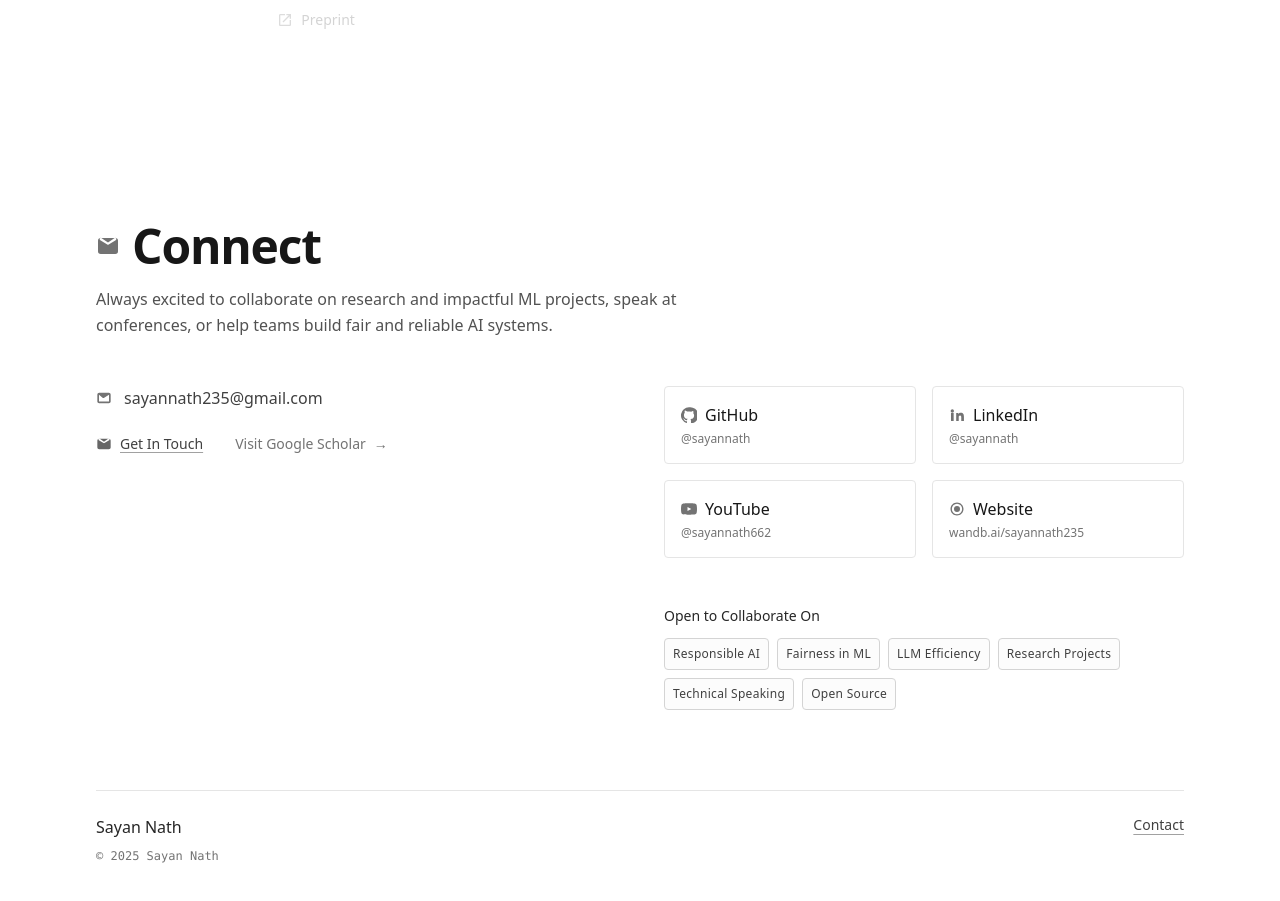
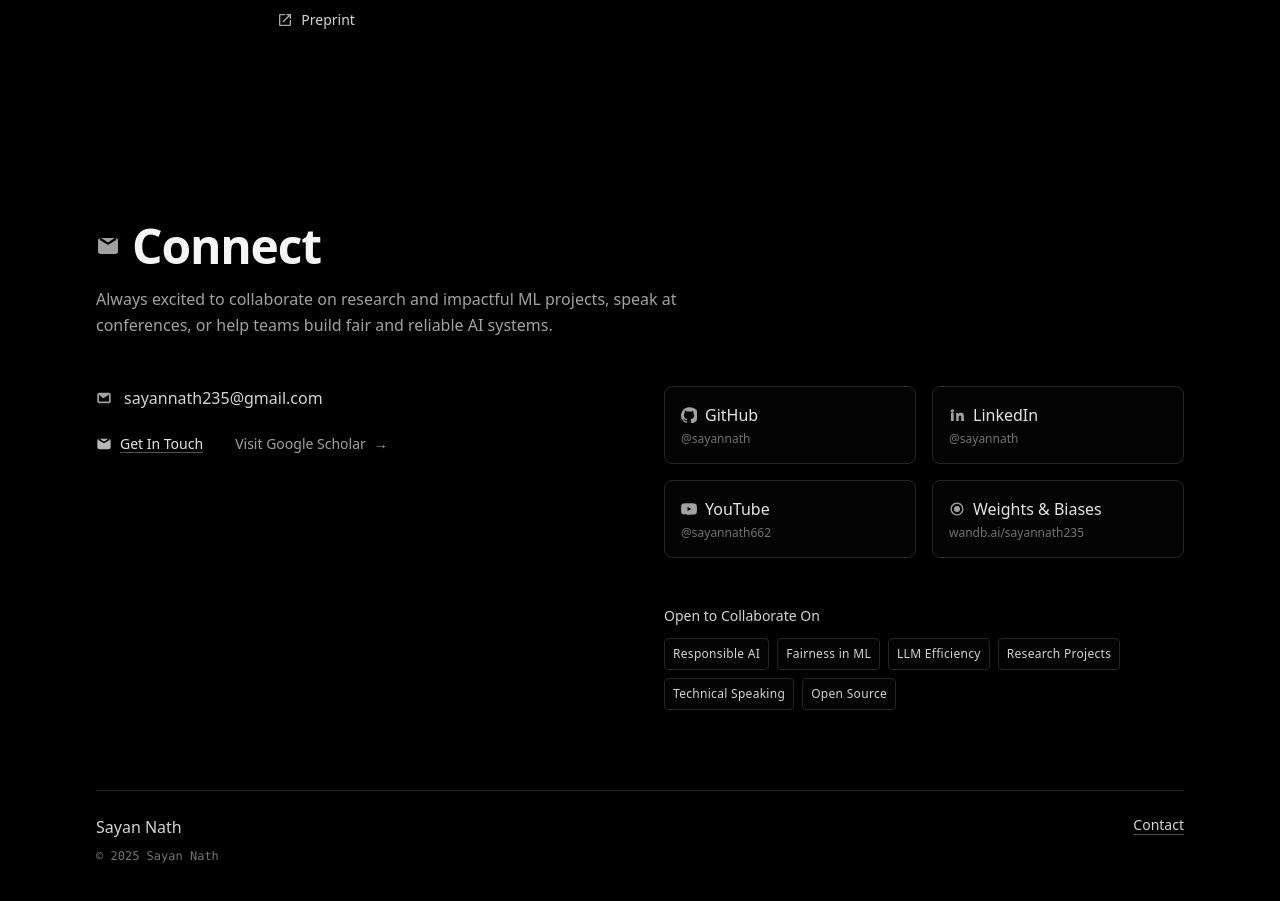
Before and after one commit to sayannath/portfolio, a Next.js app: page / in a window 1280 px wide. Shown: the part 5187-6088 px from the top of the page. Built offline with nearby package versions, Linux system fonts and the light colour scheme.

Commit message:
Added the dark theme

```diff
--- a/package.json
+++ b/package.json
@@ -12,7 +12,6 @@
   "dependencies": {
     "lucide-react": "^0.544.0",
     "next": "15.5.2",
-    "next-themes": "^0.4.6",
     "react": "19.1.0",
     "react-dom": "19.1.0"
   },
--- a/src/app/layout.tsx
+++ b/src/app/layout.tsx
@@ -2,26 +2,26 @@ import "./globals.css";
 import { inter } from "./fonts";
 import type { Metadata } from "next";
 import SideNav from "@/components/SideNav";
-import Providers from "./providers";
 
 export const metadata: Metadata = {
   title: "Sayan — Portfolio",
   description: "Personal site",
 };
 
-export default function RootLayout({ children }: { children: React.ReactNode }) {
+export default function RootLayout({
+  children,
+}: {
+  children: React.ReactNode;
+}) {
   return (
-    <html lang="en" suppressHydrationWarning>
+    <html lang="en" className="dark">
       <body
         className={`${inter.variable} min-h-screen antialiased
-                    bg-white text-neutral-900
-                    dark:bg-[#000000FF] dark:text-neutral-100
+                    bg-[#000000FF] text-neutral-100
                     transition-colors`}
       >
-        <Providers>
-          <SideNav />
-          {children}
-        </Providers>
+        <SideNav />
+        {children}
       </body>
     </html>
   );
--- a/src/app/providers.tsx
+++ b/src/app/providers.tsx
@@ -1,5 +1,9 @@
 "use client";
 
-export default function Providers({ children }: { children: React.ReactNode }) {
+export default function Providers({
+    children,
+}: {
+    children: React.ReactNode;
+}) {
     return <>{children}</>;
 }
--- a/src/components/Connect.tsx
+++ b/src/components/Connect.tsx
@@ -1,23 +1,64 @@
-"use client";
+import React from "react";
 
-import ThemeToggle from "./ThemeToggle";
+const LINKS = [
+    {
+        href: "https://github.com/sayannath",
+        label: "GitHub",
+        handle: "@sayannath",
+        icon: (
+            <path d="M12 .5a12 12 0 0 0-3.79 23.4c.6.11.82-.26.82-.58v-2.04c-3.34.73-4.04-1.61-4.04-1.61-.55-1.4-1.34-1.77-1.34-1.77-1.1-.75.08-.74.08-.74 1.22.08 1.87 1.25 1.87 1.25 1.08 1.86 2.83 1.32 3.52 1.01.11-.8.42-1.33.77-1.64-2.67-.31-5.47-1.34-5.47-5.95 0-1.31.47-2.38 1.24-3.22-.12-.31-.54-1.56.12-3.25 0 0 1.01-.32 3.3 1.23A11.5 11.5 0 0 1 12 6.84c1.02.01 2.05.14 3.01.42 2.28-1.55 3.29-1.23 3.29-1.23.66 1.69.24 2.94.12 3.25.77.84 1.23 1.91 1.23 3.22 0 4.62-2.81 5.63-5.49 5.93.43.38.82 1.12.82 2.26v3.35c0 .32.22.7.83.58A12 12 0 0 0 12 .5Z" />
+        ),
+    },
+    {
+        href: "https://www.linkedin.com/in/sayannath235/",
+        label: "LinkedIn",
+        handle: "@sayannath",
+        icon: (
+            <path d="M4.98 3.5A2.5 2.5 0 1 0 5 8.5a2.5 2.5 0 0 0-.02-5ZM3 9h4v12H3V9Zm7 0h3.8v1.64h.05c.53-.95 1.83-1.96 3.77-1.96 4.03 0 4.77 2.65 4.77 6.1V21h-4v-5.34c0-1.27-.02-2.9-1.77-2.9-1.77 0-2.04 1.38-2.04 2.8V21h-3.78V9Z" />
+        ),
+    },
+    {
+        href: "https://youtube.com/@sayannath662",
+        label: "YouTube",
+        handle: "@sayannath662",
+        icon: (
+            <path d="M23.5 6.2a2.97 2.97 0 0 0-2.09-2.1C19.43 3.5 12 3.5 12 3.5s-7.43 0-9.41.6a2.97 2.97 0 0 0-2.09 2.1A31.4 31.4 0 0 0 0 12c0 1.97.17 3.94.5 5.8a2.97 2.97 0 0 0 2.09 2.1C4.57 20.5 12 20.5 12 20.5s7.43 0 9.41-.6a2.97 2.97 0 0 0 2.09-2.1c.33-1.86.5-3.83.5-5.8 0-1.97-.17-3.94-.5-5.8ZM9.75 15.02V8.98L15.5 12 9.75 15.02Z" />
+        ),
+    },
+    {
+        href: "https://wandb.ai/sayannath235",
+        label: "Weights & Biases",
+        handle: "wandb.ai/sayannath235",
+        icon: (
+            <path d="M12 2.25c-5.38 0-9.75 4.37-9.75 9.75s4.37 9.75 9.75 9.75 9.75-4.37 9.75-9.75S17.38 2.25 12 2.25Zm0 17.5a7.75 7.75 0 1 1 0-15.5 7.75 7.75 0 0 1 0 15.5ZM7.5 12a4.5 4.5 0 1 0 9 0 4.5 4.5 0 0 0-9 0Z" />
+        ),
+    },
+];
+
+const TAGS = [
+    "Responsible AI",
+    "Fairness in ML",
+    "LLM Efficiency",
+    "Research Projects",
+    "Technical Speaking",
+    "Open Source",
+];
 
 export default function Connect() {
     return (
         <section id="connect" className="max-w-6xl mx-auto px-6 sm:px-8 py-24">
             {/* Title */}
             <div className="flex items-center gap-3">
-                <svg className="w-6 h-6 text-neutral-500 dark:text-neutral-400" viewBox="0 0 24 24" fill="currentColor" aria-hidden="true">
+                <svg className="w-6 h-6 text-neutral-400" viewBox="0 0 24 24" fill="currentColor" aria-hidden="true">
                     <path d="M2 6.75A2.75 2.75 0 0 1 4.75 4h14.5A2.75 2.75 0 0 1 22 6.75v10.5A2.75 2.75 0 0 1 19.25 20H4.75A2.75 2.75 0 0 1 2 17.25V6.75Zm2.28-.53 7.02 4.39c.42.26.97.26 1.39 0l7.02-4.39a1.25 1.25 0 0 0-1.39-2.08L12 8.58 5.67 4.14a1.25 1.25 0 1 0-1.39 2.08Z" />
                 </svg>
-                <h2 className="text-4xl sm:text-5xl text-neutral-900 dark:text-neutral-100 font-semibold tracking-tight">
-                    Connect
-                </h2>
+                <h2 className="text-4xl sm:text-5xl text-neutral-100 font-semibold tracking-tight">Connect</h2>
             </div>
 
             {/* Intro */}
-            <p className="mt-4 max-w-2xl text-neutral-600 dark:text-neutral-400 leading-relaxed">
-                Always excited to collaborate on research and impactful ML projects, speak at conferences, or help teams build fair and reliable AI systems.
+            <p className="mt-4 max-w-2xl text-neutral-400 leading-relaxed">
+                Always excited to collaborate on research and impactful ML projects, speak at conferences, or help teams build fair
+                and reliable AI systems.
             </p>
 
             {/* Grid */}
@@ -25,8 +66,8 @@ export default function Connect() {
                 {/* Left column */}
                 <div className="lg:col-span-6 space-y-6 max-w-xl">
                     {/* Email */}
-                    <div className="flex items-center gap-3 text-neutral-700 dark:text-neutral-300">
-                        <svg className="w-4 h-4 text-neutral-500 dark:text-neutral-400" viewBox="0 0 24 24" fill="currentColor" aria-hidden="true">
+                    <div className="flex items-center gap-3 text-neutral-300">
+                        <svg className="w-4 h-4 text-neutral-400" viewBox="0 0 24 24" fill="currentColor" aria-hidden="true">
                             <path d="M2 6.75A2.75 2.75 0 0 1 4.75 4h14.5A2.75 2.75 0 0 1 22 6.75v10.5A2.75 2.75 0 0 1 19.25 20H4.75A2.75 2.75 0 0 1 2 17.25V6.75Zm2.5.27v9.96c0 .14.11.27.25.27h14.5c.14 0 .25-.13.25-.27V7.02l-7.2 4.51a2.25 2.25 0 0 1-2.4 0L4.5 7.02Z" />
                         </svg>
                         <span className="text-sm sm:text-base">sayannath235@gmail.com</span>
@@ -37,12 +78,12 @@ export default function Connect() {
                         <a
                             href="mailto:sayannath235@gmail.com"
                             className="inline-flex items-center gap-2
-                         text-neutral-700 hover:text-black underline underline-offset-[3px]
-                         decoration-neutral-400 hover:decoration-black
-                         dark:text-neutral-300 dark:hover:text-white
-                         dark:decoration-neutral-600 dark:hover:decoration-white"
+                         text-neutral-200 hover:text-white
+                         underline underline-offset-[3px]
+                         decoration-neutral-600 hover:decoration-white
+                         focus:outline-none focus-visible:ring-2 focus-visible:ring-neutral-600 rounded"
                         >
-                            <svg className="w-4 h-4 opacity-80" viewBox="0 0 24 24" fill="currentColor">
+                            <svg className="w-4 h-4 opacity-80" viewBox="0 0 24 24" fill="currentColor" aria-hidden="true">
                                 <path d="M2 6.75A2.75 2.75 0 0 1 4.75 4h14.5A2.75 2.75 0 0 1 22 6.75v10.5A2.75 2.75 0 0 1 19.25 20H4.75A2.75 2.75 0 0 1 2 17.25V6.75Zm2.28-.53 7.02 4.39c.42.26.97.26 1.39 0l7.02-4.39a1.25 1.25 0 0 0-1.39-2.08L12 8.58 5.67 4.14a1.25 1.25 0 1 0-1.39 2.08Z" />
                             </svg>
                             Get In Touch
@@ -53,8 +94,8 @@ export default function Connect() {
                             target="_blank"
                             rel="noreferrer noopener"
                             className="inline-flex items-center gap-2
-                         text-neutral-500 hover:text-black
-                         dark:text-neutral-400 dark:hover:text-white"
+                         text-neutral-400 hover:text-white
+                         focus:outline-none focus-visible:ring-2 focus-visible:ring-neutral-600 rounded"
                         >
                             Visit Google Scholar <span aria-hidden="true">→</span>
                         </a>
@@ -63,78 +104,41 @@ export default function Connect() {
 
                 {/* Right column: cards */}
                 <div className="lg:col-span-6 grid sm:grid-cols-2 gap-4">
-                    {[
-                        {
-                            href: "https://github.com/sayannath",
-                            label: "GitHub",
-                            handle: "@sayannath",
-                            icon: (
-                                <path d="M12 .5a12 12 0 0 0-3.79 23.4c.6.11.82-.26.82-.58v-2.04c-3.34.73-4.04-1.61-4.04-1.61-.55-1.4-1.34-1.77-1.34-1.77-1.1-.75.08-.74.08-.74 1.22.08 1.87 1.25 1.87 1.25 1.08 1.86 2.83 1.32 3.52 1.01.11-.8.42-1.33.77-1.64-2.67-.31-5.47-1.34-5.47-5.95 0-1.31.47-2.38 1.24-3.22-.12-.31-.54-1.56.12-3.25 0 0 1.01-.32 3.3 1.23A11.5 11.5 0 0 1 12 6.84c1.02.01 2.05.14 3.01.42 2.28-1.55 3.29-1.23 3.29-1.23.66 1.69.24 2.94.12 3.25.77.84 1.23 1.91 1.23 3.22 0 4.62-2.81 5.63-5.49 5.93.43.38.82 1.12.82 2.26v3.35c0 .32.22.7.83.58A12 12 0 0 0 12 .5Z" />
-                            ),
-                        },
-                        {
-                            href: "https://www.linkedin.com/in/sayannath235/",
-                            label: "LinkedIn",
-                            handle: "@sayannath",
-                            icon: (
-                                <path d="M4.98 3.5A2.5 2.5 0 1 0 5 8.5a2.5 2.5 0 0 0-.02-5ZM3 9h4v12H3V9Zm7 0h3.8v1.64h.05c.53-.95 1.83-1.96 3.77-1.96 4.03 0 4.77 2.65 4.77 6.1V21h-4v-5.34c0-1.27-.02-2.9-1.77-2.9-1.77 0-2.04 1.38-2.04 2.8V21h-3.78V9Z" />
-                            ),
-                        },
-                        {
-                            href: "https://youtube.com/@sayannath662",
-                            label: "YouTube",
-                            handle: "@sayannath662",
-                            icon: (
-                                <path d="M23.5 6.2a2.97 2.97 0 0 0-2.09-2.1C19.43 3.5 12 3.5 12 3.5s-7.43 0-9.41.6a2.97 2.97 0 0 0-2.09 2.1A31.4 31.4 0 0 0 0 12c0 1.97.17 3.94.5 5.8a2.97 2.97 0 0 0 2.09 2.1C4.57 20.5 12 20.5 12 20.5s7.43 0 9.41-.6a2.97 2.97 0 0 0 2.09-2.1c.33-1.86.5-3.83.5-5.8 0-1.97-.17-3.94-.5-5.8ZM9.75 15.02V8.98L15.5 12 9.75 15.02Z" />
-                            ),
-                        },
-                        {
-                            href: "https://wandb.ai/sayannath235",
-                            label: "Website",
-                            handle: "wandb.ai/sayannath235",
-                            icon: (
-                                <path d="M12 2.25c-5.38 0-9.75 4.37-9.75 9.75s4.37 9.75 9.75 9.75 9.75-4.37 9.75-9.75S17.38 2.25 12 2.25Zm0 17.5a7.75 7.75 0 1 1 0-15.5 7.75 7.75 0 0 1 0 15.5ZM7.5 12a4.5 4.5 0 1 0 9 0 4.5 4.5 0 0 0-9 0Z" />
-                            ),
-                        },
-                    ].map(({ href, label, handle, icon }) => (
+                    {LINKS.map(({ href, label, handle, icon }) => (
                         <a
                             key={href}
                             href={href}
                             target="_blank"
                             rel="noreferrer noopener"
-                            className="group block rounded border border-neutral-200 dark:border-neutral-800
-                         bg-white/60 dark:bg-neutral-950/40 p-4"
+                            className="group block rounded-lg border border-neutral-800
+                         bg-neutral-950/40 p-4
+                         hover:border-neutral-600 hover:bg-neutral-950/60
+                         transition-colors
+                         focus:outline-none focus-visible:ring-2 focus-visible:ring-neutral-600"
                         >
                             <div className="flex items-center gap-2">
-                                <svg className="w-4 h-4 text-neutral-500 dark:text-neutral-400" viewBox="0 0 24 24" fill="currentColor">
+                                <svg className="w-4 h-4 text-neutral-400" viewBox="0 0 24 24" fill="currentColor" aria-hidden="true">
                                     {icon}
                                 </svg>
-                                <span className="font-medium text-neutral-900 dark:text-neutral-200">{label}</span>
+                                <span className="font-medium text-neutral-200">{label}</span>
                             </div>
                             <p className="text-xs text-neutral-500 mt-1">{handle}</p>
+                            <span className="sr-only">{label} link</span>
                         </a>
                     ))}
                 </div>
 
                 {/* Tags under right column */}
                 <div className="lg:col-span-6 lg:col-start-7">
-                    <p className="text-sm font-medium text-neutral-800 dark:text-neutral-300">Open to Collaborate On</p>
+                    <p className="text-sm font-medium text-neutral-300">Open to Collaborate On</p>
                     <div className="mt-3 flex flex-wrap gap-2">
-                        {[
-                            "Responsible AI",
-                            "Fairness in ML",
-                            "LLM Efficiency",
-                            "Research Projects",
-                            "Technical Speaking",
-                            "Open Source",
-                        ].map((tag) => (
+                        {TAGS.map((tag) => (
                             <span
                                 key={tag}
-                                className="text-[12px] tracking-wide
-                           text-neutral-700 dark:text-neutral-300
-                           border border-neutral-300 dark:border-neutral-800
+                                className="text-[12px] tracking-wide text-neutral-300
+                           border border-neutral-800
                            rounded px-2 py-[6px]
-                           bg-neutral-50/60 dark:bg-neutral-950/40"
+                           bg-neutral-950/40"
                             >
                                 {tag}
                             </span>
@@ -144,22 +148,22 @@ export default function Connect() {
             </div>
 
             {/* Footer */}
-            <div className="mt-20 border-t border-neutral-200 dark:border-neutral-800 pt-6">
+            <div className="mt-20 border-t border-neutral-800 pt-6">
                 <div className="flex items-start justify-between">
                     <div>
-                        <p className="text-sm sm:text-base text-neutral-800 dark:text-neutral-300">Sayan Nath</p>
-                        <p className="mt-2 text-[12px] font-mono text-neutral-500 dark:text-neutral-500/80">
+                        <p className="text-sm sm:text-base text-neutral-300">Sayan Nath</p>
+                        <p className="mt-2 text-[12px] font-mono text-neutral-500">
                             © {new Date().getFullYear()} Sayan Nath
                         </p>
                     </div>
+
                     <div className="flex items-center gap-6 text-sm">
-                        {/* <ThemeToggle /> */}
                         <a
                             href="mailto:sayannath235@gmail.com"
                             className="underline underline-offset-4
-                         text-neutral-700 decoration-neutral-400 hover:text-black
-                         dark:text-neutral-300 dark:decoration-neutral-600
-                         hover:dark:text-white hover:dark:decoration-white"
+                         text-neutral-300 decoration-neutral-600
+                         hover:text-white hover:decoration-white
+                         focus:outline-none focus-visible:ring-2 focus-visible:ring-neutral-600 rounded"
                         >
                             Contact
                         </a>
--- a/src/components/Publication.tsx
+++ b/src/components/Publication.tsx
@@ -100,20 +100,20 @@ export default function Publication() {
             <div className="flex items-center gap-3">
                 {/* book icon */}
                 <svg
-                    className="w-6 h-6 text-neutral-500 dark:text-neutral-400"
+                    className="w-6 h-6 text-neutral-400"
                     viewBox="0 0 24 24"
                     fill="currentColor"
                     aria-hidden="true"
                 >
                     <path d="M4.75 3A2.75 2.75 0 0 0 2 5.75v12.5A2.75 2.75 0 0 0 4.75 21H20V5.75A2.75 2.75 0 0 0 17.25 3H4.75Zm.25 2h12.25c.69 0 1.25.56 1.25 1.25V19H5c-.69 0-1.25-.56-1.25-1.25V6.25C3.75 5.56 4.31 5 5 5Zm3 3.25h6.5v1.5H8V8.25Zm0 3h6.5v1.5H8v-1.5Zm0 3h4v1.5H8v-1.5Z" />
                 </svg>
-                <h2 className="text-4xl sm:text-5xl font-semibold tracking-tight text-neutral-900 dark:text-neutral-100">
+                <h2 className="text-4xl sm:text-5xl font-semibold tracking-tight text-neutral-100">
                     Projects &amp; Publications
                 </h2>
             </div>
 
             {/* Subtitle */}
-            <p className="mt-3 text-base text-neutral-600 dark:text-neutral-400 max-w-3xl">
+            <p className="mt-3 text-base text-neutral-400 max-w-3xl">
                 Selected work across fairness-aware AutoML and Computer Vision. Code and manuscripts linked where available.
             </p>
 
--- a/src/components/SideNav.tsx
+++ b/src/components/SideNav.tsx
@@ -82,8 +82,8 @@ export default function SideNav() {
 
         const tickBase = "block w-1 h-8 transition-all duration-200";
         const tick = isActive
-          ? `${tickBase} bg-neutral-900 dark:bg-white h-10`
-          : `${tickBase} bg-neutral-400 hover:bg-neutral-900 dark:bg-neutral-600 dark:hover:bg-white`;
+          ? `${tickBase} bg-white h-10`
+          : `${tickBase} bg-neutral-400 hover:bg-neutral-600 hover:bg-white`;
 
         if (item.type === "section") {
           if (pathname !== "/") return null;
--- a/src/components/ThemeToggle.tsx
+++ /dev/null
@@ -1,27 +0,0 @@
-"use client";
-
-import { useEffect, useState } from "react";
-import { useTheme } from "next-themes";
-
-type Props = { className?: string };
-
-export default function ThemeToggle({ className = "" }: Props) {
-    const { resolvedTheme, setTheme } = useTheme();
-    const [mounted, setMounted] = useState(false);
-    useEffect(() => setMounted(true), []);
-
-    const isDark = mounted ? resolvedTheme === "dark" : true;
-    const label = isDark ? "Light" : "Dark";
-
-    return (
-        <button
-            type="button"
-            aria-label={`Switch to ${label} mode`}
-            title={`Switch to ${label} mode`}
-            onClick={() => setTheme(isDark ? "light" : "dark")}
-            className={`text-neutral-600 hover:text-black dark:text-neutral-400 dark:hover:text-white transition-colors ${className}`}
-        >
-            {label}
-        </button>
-    );
-}
```
Also changed, not shown: src/components/Education.tsx (+11 -11 lines), src/components/Experience.tsx (+18 -18 lines), 1 other file (tests, documents, lock files or other folders).
